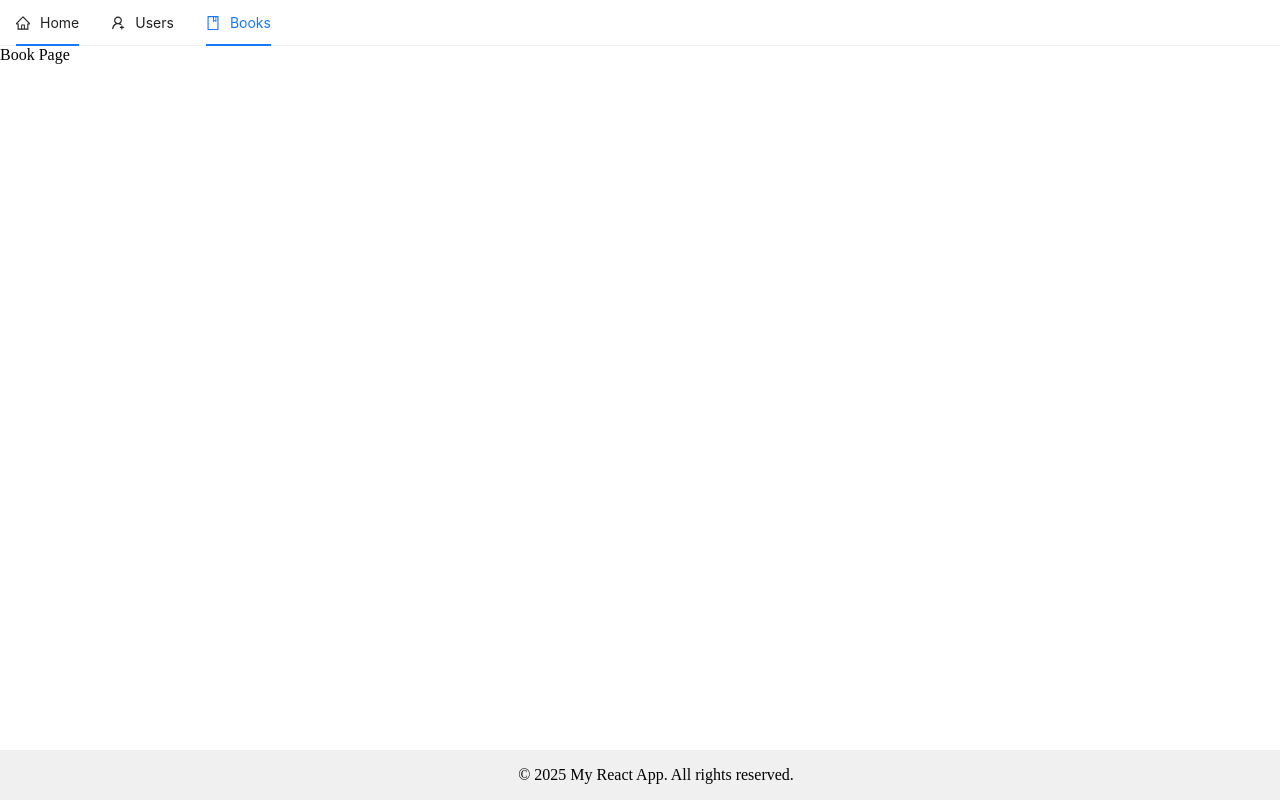
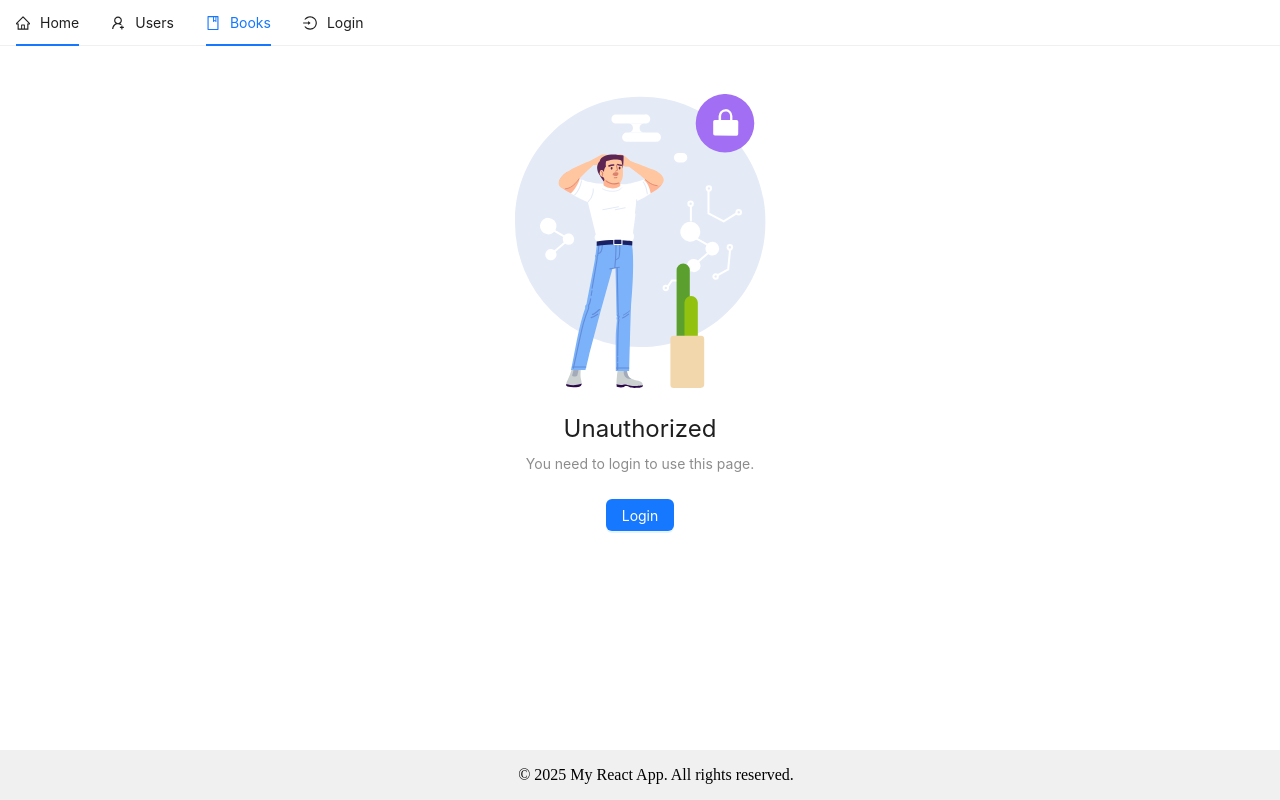
Before and after one commit to nghiatran-dev/react-basic, a React (Vite) app in the folder 01-react-vite-starter/: page /books in a window 1280 px wide. Built offline with nearby package versions, Linux system fonts and the light colour scheme; no server answers.

Commit message:
video 100, 101: Refresh page and private rooot

```diff
--- a/01-react-vite-starter/src/App.jsx
+++ b/01-react-vite-starter/src/App.jsx
@@ -1,14 +1,18 @@
-import { useState, useEffect } from 'react';
+import { useState, useEffect, useContext } from 'react';
+import { Spin } from 'antd';
 import Header from './components/layout/header';
 import Footer from './components/layout/footer';
 import { Outlet } from 'react-router-dom';
+import { AuthContext } from './components/context/auth.context';
+import { apiGetAccount } from './services/api.service';
 
 const App = () => {
   const [currentMenu, setCurrentMenu] = useState('');
+  const { setUser, isAppLoading, setIsAppLoading } = useContext(AuthContext);
 
     useEffect(() => {
+      fetchUserInfo();
       setCurrentMenu(getFirstSegment());
-      console.log("Active Menu: ", getFirstSegment());
     }, []);
 
     const updateCurrentMenu = (menu) => {
@@ -20,13 +24,27 @@ const App = () => {
       return seg === "" ? "home" : seg;
     };
 
+    const fetchUserInfo = async () => {
+      const res =  await apiGetAccount();
+      if (res && res.data) {
+        setUser(res.data.user);
+      }
+      setIsAppLoading(false);
+    }
+
   return (
     <>
-      <Header currentMenu={currentMenu} updateCurrentMenu={updateCurrentMenu} />
-      <Outlet />
-      <Footer />
+      {isAppLoading ?
+        <Spin size="large" />
+      :
+        <>
+          <Header currentMenu={currentMenu} updateCurrentMenu={updateCurrentMenu} />
+          <Outlet />
+          <Footer />
+        </>
+      }
     </>
   )
 }
 
-export default App
+export default App;
--- a/01-react-vite-starter/src/components/context/auth.context.jsx
+++ b/01-react-vite-starter/src/components/context/auth.context.jsx
@@ -20,8 +20,10 @@ export const AuthWrapper = (props) => {
         id: ""
     });
 
+    const [isAppLoading, setIsAppLoading] = useState(true);
+
     return (
-        <AuthContext.Provider value={{ user, setUser }}>
+        <AuthContext.Provider value={{ user, setUser, isAppLoading, setIsAppLoading }}>
             {props.children}
         </AuthContext.Provider>
     );
--- a/01-react-vite-starter/src/components/layout/header.jsx
+++ b/01-react-vite-starter/src/components/layout/header.jsx
@@ -1,6 +1,6 @@
 import { Link } from 'react-router-dom';
 import { Menu } from 'antd';
-import { HomeOutlined, UserAddOutlined, BookOutlined } from '@ant-design/icons';
+import { HomeOutlined, UserAddOutlined, UserOutlined, BookOutlined, LoginOutlined, createFromIconfontCN } from '@ant-design/icons';
 import PropTypes from 'prop-types';
 import { useContext } from 'react';
 import { AuthContext } from '../context/auth.context';
@@ -8,6 +8,10 @@ import { AuthContext } from '../context/auth.context';
 const Header = (props) => {
     const { currentMenu, updateCurrentMenu } = props;
     const { user } = useContext(AuthContext);
+
+    const IconFont = createFromIconfontCN({
+        scriptUrl: '//at.alicdn.com/t/font_8d5l8fzk5b87iudi.js',
+    });
 
     const items = [
         {
@@ -25,6 +29,24 @@ const Header = (props) => {
             key: 'books',
             icon: <BookOutlined />,
         },
+        ...(!user.id ?
+        [{
+            label: <Link to={"/login"}>Login</Link>,
+            key: 'login',
+            icon: <LoginOutlined />
+        }] :
+        [{
+            label: `Hi ${user.fullName}!`,
+            key: 'setting',
+            icon: <UserOutlined />,
+            children: [
+                {
+                    label: 'Sign out',
+                    key: 'signout',
+                    icon: <IconFont type="icon-tuichu" />,
+                }
+            ]
+        }]),
     ];
 
     const onClickMenu = (e) => {
--- a/01-react-vite-starter/src/main.jsx
+++ b/01-react-vite-starter/src/main.jsx
@@ -10,6 +10,7 @@ import RegisterPage from './pages/register.jsx';
 import UserPage from './pages/user.jsx';
 import BookPage from './pages/book.jsx';
 import ErrorPage from './pages/error.jsx';
+import PrivateRoute from './pages/private.route.jsx';
 import './styles/global.css'
 import { AuthWrapper } from './components/context/auth.context.jsx';
 
@@ -29,7 +30,11 @@ const router = createBrowserRouter([
       },
       {
         path: "books",
-        element: <BookPage />,
+        element: (
+          <PrivateRoute>
+            <BookPage />
+          </PrivateRoute>
+        ),
       }
     ],
   },
--- a/01-react-vite-starter/src/pages/login.jsx
+++ b/01-react-vite-starter/src/pages/login.jsx
@@ -68,7 +68,11 @@ const LoginPage = () => {
                     </Form.Item>
 
                     <Form.Item label="Password" name="password" rules={[{ required: true, message: "Please enter your password!" }]}>
-                        <Input.Password size="large" prefix={<LockOutlined />} placeholder="Enter your password..." />
+                        <Input.Password onKeyDown={(event) => {
+                            if (event.key === 'Enter') {
+                                form.submit();
+                            }
+                        } } size="large" prefix={<LockOutlined />} placeholder="Enter your password..." />
                     </Form.Item>
 
                     <Button loading={isLoading} type="primary" htmlType="submit" size="large" style={{ width: "100%", borderRadius: 8, marginTop: 10 }} icon={<LoginOutlined />} >
--- /dev/null
+++ b/01-react-vite-starter/src/pages/private.route.jsx
@@ -0,0 +1,33 @@
+import { useContext } from "react";
+import PropTypes from "prop-types";
+import { AuthContext } from "../components/context/auth.context";
+import { Link } from "react-router-dom";
+import { Result, Button } from "antd";
+
+const PrivateRoute = (props) => {
+    const  { user } = useContext(AuthContext);
+    if (user && user.id) {
+        return (
+            <>
+                {props.children}
+            </>
+        );
+    }
+
+    return <Result
+        status="403"
+        title="Unauthorized"
+        subTitle="You need to login to use this page."
+        extra={
+            <Button type="primary">
+                <Link to="/login">Login</Link>
+            </Button>
+        }
+    />;
+};
+
+PrivateRoute.propTypes = {
+    children: PropTypes.node
+};
+
+export default PrivateRoute;
--- a/01-react-vite-starter/src/pages/register.jsx
+++ b/01-react-vite-starter/src/pages/register.jsx
@@ -22,9 +22,6 @@ const RegisterPage = () => {
         }
     };
 
-    const onFinishFailed = errorInfo => {
-        console.log('Failed:', errorInfo);
-    };
     return (
         <Flex justify="center" style={{ marginTop: 50, marginBottom: 20, width: "100%" }} vertical>
             <Row justify={'center'} style={{margin: "10px"}}>
@@ -38,7 +35,6 @@ const RegisterPage = () => {
                 labelAlign="left"
                 initialValues={{ remember: true }}
                 onFinish={onFinish}
-                onFinishFailed={onFinishFailed}
                 autoComplete="off"
                 style={{margin: "20px"}}
             >
--- a/01-react-vite-starter/src/services/api.service.js
+++ b/01-react-vite-starter/src/services/api.service.js
@@ -4,7 +4,7 @@ const API_USER_ENDPOINT = '/api/v1';
 
 const apiFetchUsers = (current, pageSize) => {
     // const apiUrl = API_USER_ENDPOINT;
-    const apiUrl = `${API_USER_ENDPOINT}?current=${current}&pageSize=${pageSize}`;
+    const apiUrl = `${API_USER_ENDPOINT}/user?current=${current}&pageSize=${pageSize}`;
     return axios.get(apiUrl);
 };
 
@@ -20,7 +20,6 @@ const apiCreateUser = (data) => {
 };
 
 const apiUpdateUser = (data) => {
-    console.log('data update: ', data.avatar);
     const apiUrl = `${API_USER_ENDPOINT}/user`;
     const payload = {
         _id: data.id,
@@ -60,8 +59,7 @@ const apiLogin = (email, password) => {
     const apiUrl = `${API_USER_ENDPOINT}/auth/login`;
     const payload = {
         username: email,
-        password: password,
-        delay: 5000
+        password: password
     };
     return axios.post(apiUrl, payload);
 };
@@ -77,6 +75,11 @@ const apiRegister = (data) => {
     return axios.post(apiUrl, payload);
 };
 
+const apiGetAccount = () => {
+    const apiUrl = `${API_USER_ENDPOINT}/auth/account`;
+    return axios.get(apiUrl);
+}
+
 export {
     apiFetchUsers,
     apiCreateUser,
@@ -86,5 +89,6 @@ export {
 
     // auth
     apiLogin,
-    apiRegister
+    apiRegister,
+    apiGetAccount
 }
--- a/01-react-vite-starter/src/services/axios.customize.js
+++ b/01-react-vite-starter/src/services/axios.customize.js
@@ -10,13 +10,16 @@ const instance = axios.create({
 
 // Add a request interceptor
 instance.interceptors.request.use(function (config) {
+    if (typeof window !== "undefined" && window && window.localStorage && window.localStorage.getItem('access_token')) {
+        config.headers.Authorization = 'Bearer ' + window.localStorage.getItem('access_token');
+    }
     // Do something before request is sent
     return config;
-  }, function (error) {
+}, function (error) {
     // Do something with request error
     return Promise.reject(error);
-  }
-);
+});
+
 
 // Add a response interceptor
 instance.interceptors.response.use(function onFulfilled(response) {
```
